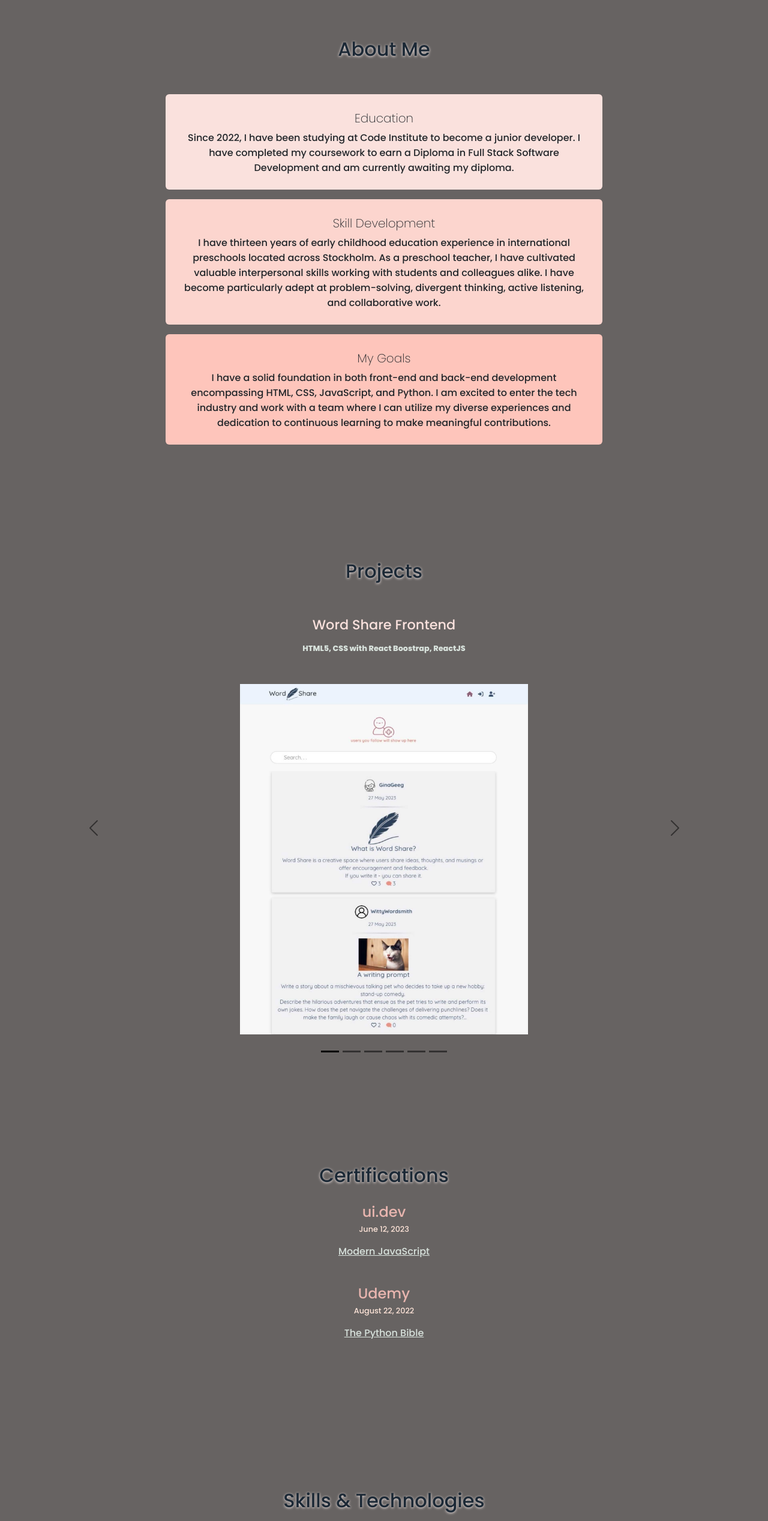
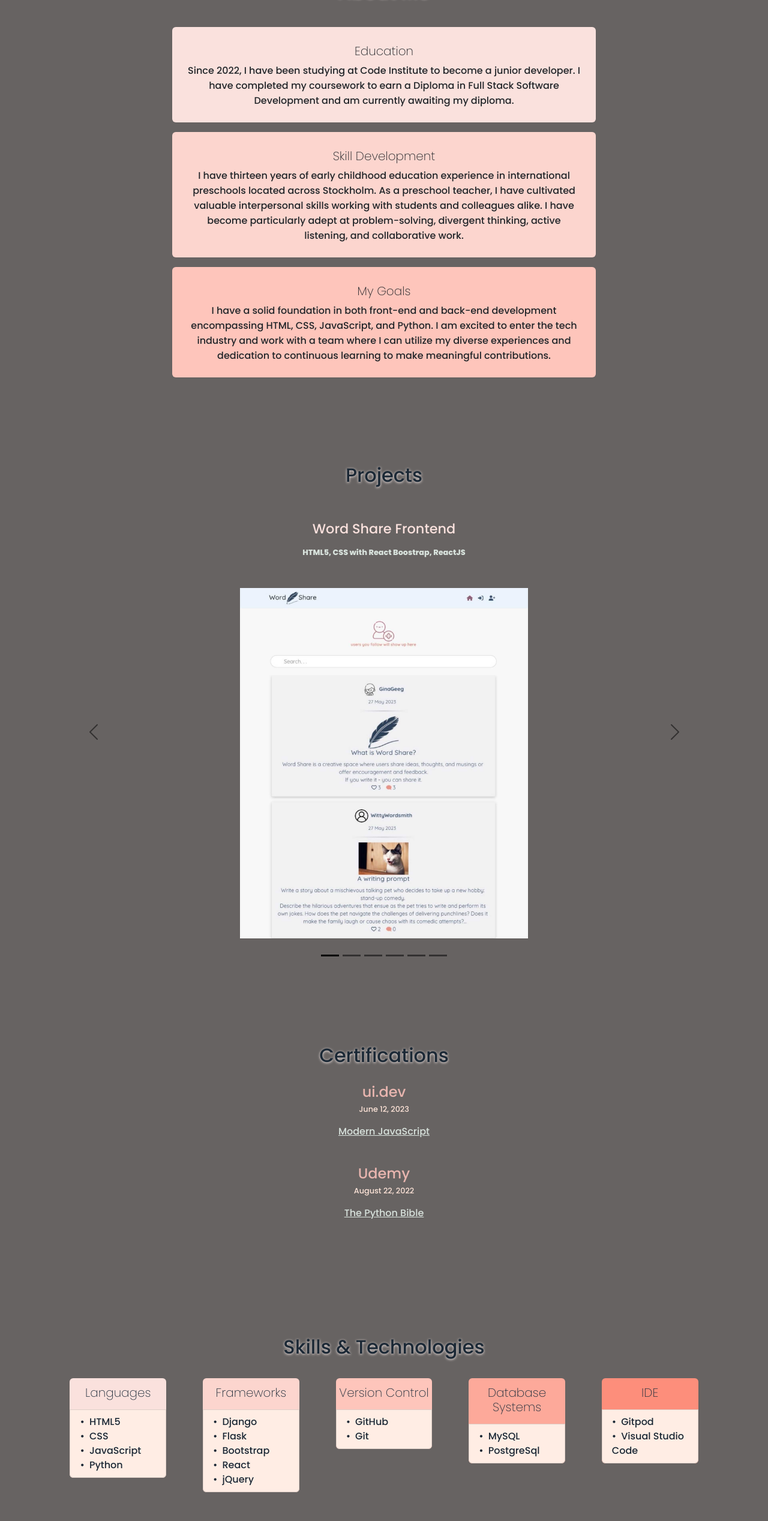
Before and after one commit to GNikroo/my-portfolio, a React (Create React App) app: page / in a window 1280 px wide. Shown: the part 113-2648 px from the top of the page at 60% size. Built offline with nearby package versions, Linux system fonts and the light colour scheme.

Commit message:
Style changes

```diff
--- a/src/App.module.css
+++ b/src/App.module.css
@@ -13,7 +13,8 @@
 }
 
 .Section {
-    padding-top: 10rem;
+    padding-top: 5rem;
+    padding-bottom: 2.5rem;
 }
 
 .Color1 {
--- a/src/components/About.js
+++ b/src/components/About.js
@@ -10,13 +10,12 @@ const About = () => {
       <Card
         className={`${styles.Background} align-items-center text-center border-0`}
       >
-        <Card.Body>
-          <Card.Title className={`${appStyles.Title} card-title`}>
+        <Card.Title className={`${appStyles.Title} pb-2 d-block text-center`}>
           About Me
         </Card.Title>
-        </Card.Body>
+        <Card.Body className="py-3">
             <Row>
-          <ListGroup className={`${styles.List} p-4 d-flex align-items-center`}>
+                <ListGroup className={`${styles.List} px-4 d-flex align-items-center`}>
                     <Col lg={8} md={10} className="rounded py-2">
                     <ListGroup.Item className={`${appStyles.Color1} border-0 p-4`}>
                         <Card.Subtitle className="lead py-2">
@@ -43,6 +42,7 @@ const About = () => {
                     </Col>
                 </ListGroup>
             </Row>
+        </Card.Body>
       </Card>
     </Container>
   );
--- a/src/components/Project.js
+++ b/src/components/Project.js
@@ -1,9 +1,8 @@
+import { Card, Container } from "react-bootstrap";
 import Row from "react-bootstrap/Row";
-import { Container } from "react-bootstrap";
-import { Card } from "react-bootstrap";
+import appStyles from "../App.module.css";
 import { SmallScreenSize } from "../contexts/ProjectContext";
 import styles from "../styles/Project.module.css";
-import appStyles from "../App.module.css";
 
 const Project = () => {
   return (
--- a/src/components/Skills.js
+++ b/src/components/Skills.js
@@ -1,10 +1,5 @@
 import React from "react";
-import { Card } from "react-bootstrap";
-import { Col } from "react-bootstrap";
-import { Container } from "react-bootstrap";
-import { ListGroup } from "react-bootstrap";
-import { Row } from "react-bootstrap";
-import styles from "../styles/Skills.module.css";
+import { Card, Col, Container, ListGroup, Row } from "react-bootstrap";
 import appStyles from "../App.module.css";
 import {
     databaseSystems,
@@ -13,21 +8,22 @@ import {
     languages,
     versionControls,
 } from "../data";
+import styles from "../styles/Skills.module.css";
 
 const Skills = () => {
   return (
     <Container id="skills" className={appStyles.Section}>
       <Card className={`${styles.Skills} border-0`}>
         <Card.Title
-          className={`${appStyles.Title} pb-2 py-3 d-block text-center`}
+          className={`${appStyles.Title} pb-2 d-block text-center`}
         >
           Skills &amp; Technologies
         </Card.Title>
-      </Card>
+        <Card.Body className="py-3">
             <Row>
                 <Col lg={2} md={4} className={`${styles.Col} mx-auto pb-5`}>
                 <ListGroup className={appStyles.Color1}>
-            <Card.Subtitle className={styles.Subtitle}>Languages</Card.Subtitle>
+                    <Card.Subtitle className={`${styles.Subtitle} lead`}>Languages</Card.Subtitle>
                     <ListGroup.Item className={styles.Item}>
                     {languages.map((language) => (
                         <div key={language}>
@@ -41,7 +37,7 @@ const Skills = () => {
                 </Col>
                 <Col lg={2} md={4} className={`${styles.Col} mx-auto pb-5`}>
                 <ListGroup className={appStyles.Color2}>
-            <Card.Subtitle className={styles.Subtitle}>
+                    <Card.Subtitle className={`${styles.Subtitle} lead`}>
                     Frameworks
                     </Card.Subtitle>
                     <ListGroup.Item className={styles.Item}>
@@ -57,7 +53,7 @@ const Skills = () => {
                 </Col>
                 <Col lg={2} md={4} className={`${styles.Col} mx-auto pb-5`}>
                 <ListGroup className={appStyles.Color3}>
-            <Card.Subtitle className={styles.Subtitle}>
+                    <Card.Subtitle className={`${styles.Subtitle} lead`}>
                     Version Control
                     </Card.Subtitle>
                     <ListGroup.Item className={styles.Item}>
@@ -73,7 +69,7 @@ const Skills = () => {
                 </Col>
                 <Col lg={2} md={4} className={`${styles.Col} mx-auto pb-5`}>
                 <ListGroup className={appStyles.Color4}>
-            <Card.Subtitle className={styles.Subtitle}>
+                    <Card.Subtitle className={`${styles.Subtitle} lead`}>
                     Database Systems
                     </Card.Subtitle>
                     <ListGroup.Item className={styles.Item}>
@@ -89,7 +85,7 @@ const Skills = () => {
                 </Col>
                 <Col lg={2} md={4} className={`${styles.Col} mx-auto pb-5`}>
                 <ListGroup className={appStyles.Color5}>
-            <Card.Subtitle className={styles.Subtitle}>IDE</Card.Subtitle>
+                    <Card.Subtitle className={`${styles.Subtitle} lead`}>IDE</Card.Subtitle>
                     <ListGroup.Item className={styles.Item}>
                     {developmentEnvirons.map((developmentEnviron) => (
                         <div key={developmentEnviron}>
@@ -104,6 +100,8 @@ const Skills = () => {
                 </ListGroup>
                 </Col>
             </Row>
+        </Card.Body>
+      </Card>
     </Container>
   );
 };
--- a/src/index.css
+++ b/src/index.css
@@ -1,5 +1,5 @@
 body {
-  background-color: #938b8a;
+  background-color: #676362;
   margin: 0;
   font-family: 'Poppins', sans-serif;
   color: #D8E2DC !important;
```
Lines whose indentation alone changed are shown as unchanged.
